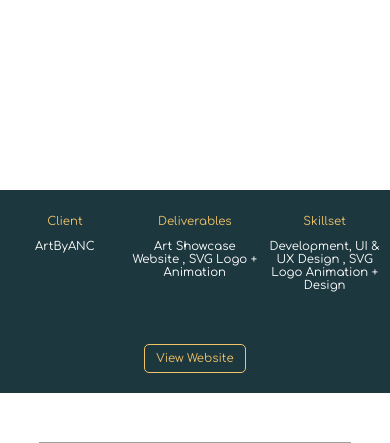
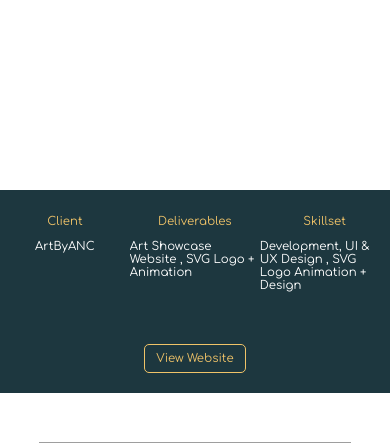
Before and after one commit to Adamoc14/FirstImpressionsCount, a PHP site: page /projectView.html in a window 390 px wide. Shown: the part 732-1175 px from the top of the page. Run offline with PHP 8.4, Linux system fonts and the light colour scheme; some libraries are stand-ins or nearby versions; grey boxes are pictures that could not be loaded.

Commit message:
Styled for Mobile ProjectView Page

```diff
--- a/Resources/CSS/projectView.css
+++ b/Resources/CSS/projectView.css
@@ -162,6 +162,7 @@
         height: 14vh;
         flex: unset;
         margin-top: 2vh;
+        text-align: unset;
     }
     .main_project_details_container_sm:last-child {
         justify-content: center;
```
